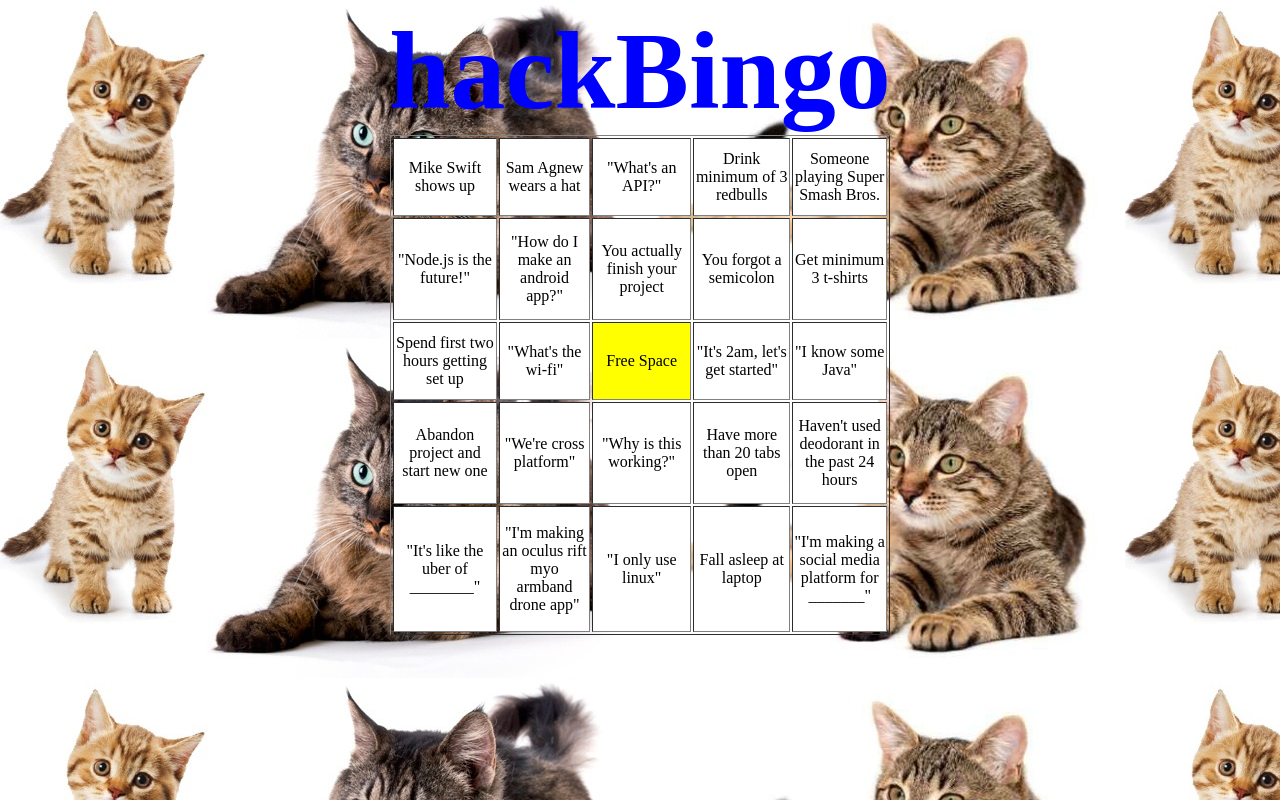
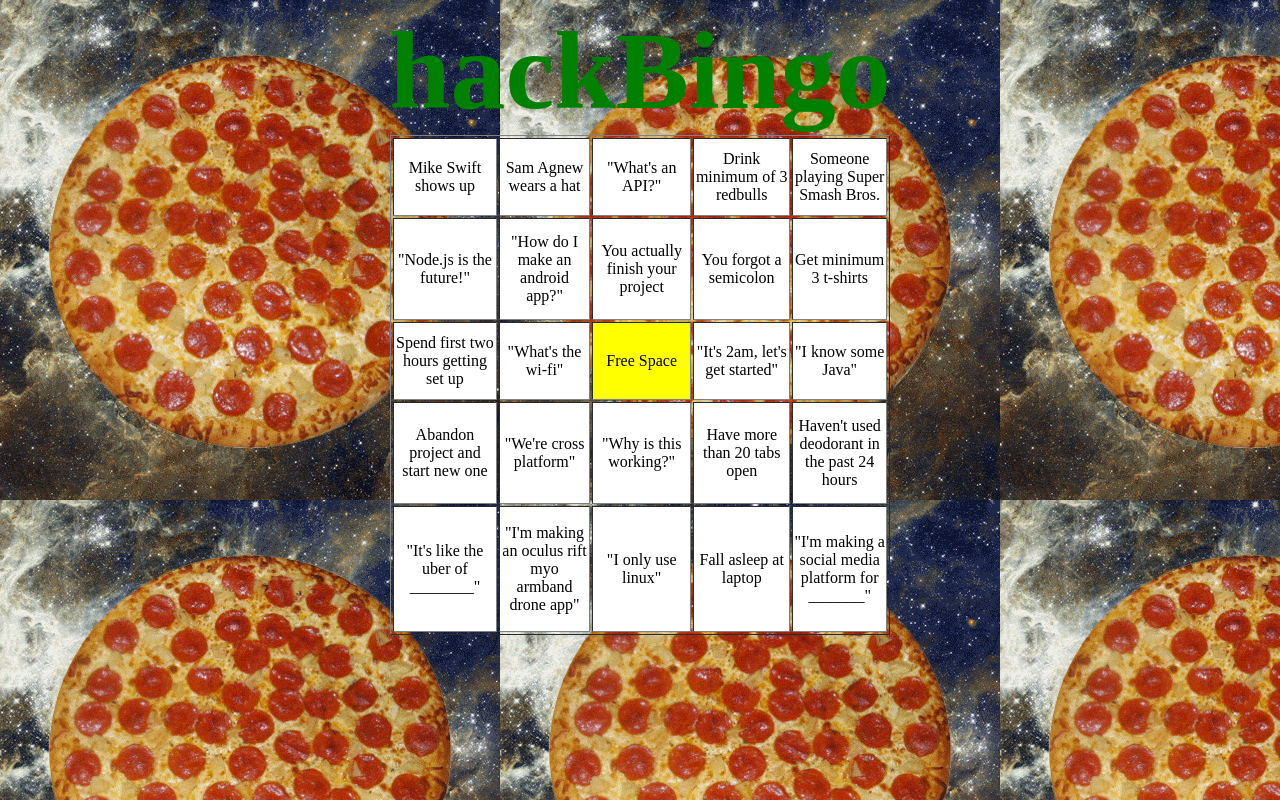
Before and after one commit to bigolu/biggie96.github.io, a plain HTML site: page index.html in a window 1280 px wide. Drawn offline with Linux system fonts and the light colour scheme.

Commit message:
finished!

```diff
--- a/index.css
+++ b/index.css
@@ -5,13 +5,13 @@ td{ width: 50px;
 
 
 body {
-	background-image: url("bg.jpg");
+	background-image: url("pizza.gif");
 }
 
 #title{
 	font-size: 110px;
 	text-align: center;
-	color: blue;
+	color: green;
 	margin-bottom: 0px;
 }
 
```
Also changed, not shown: cat.jpg (added), pizza.gif (added).
